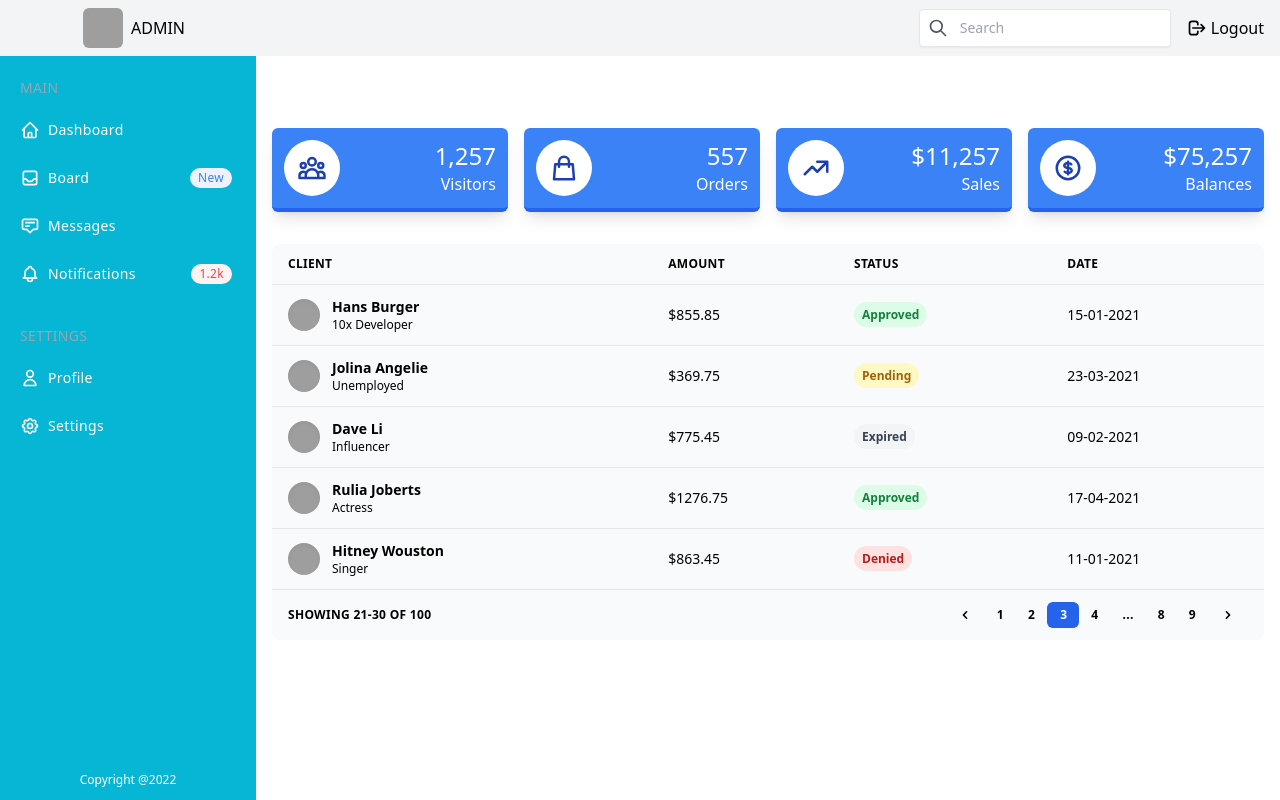
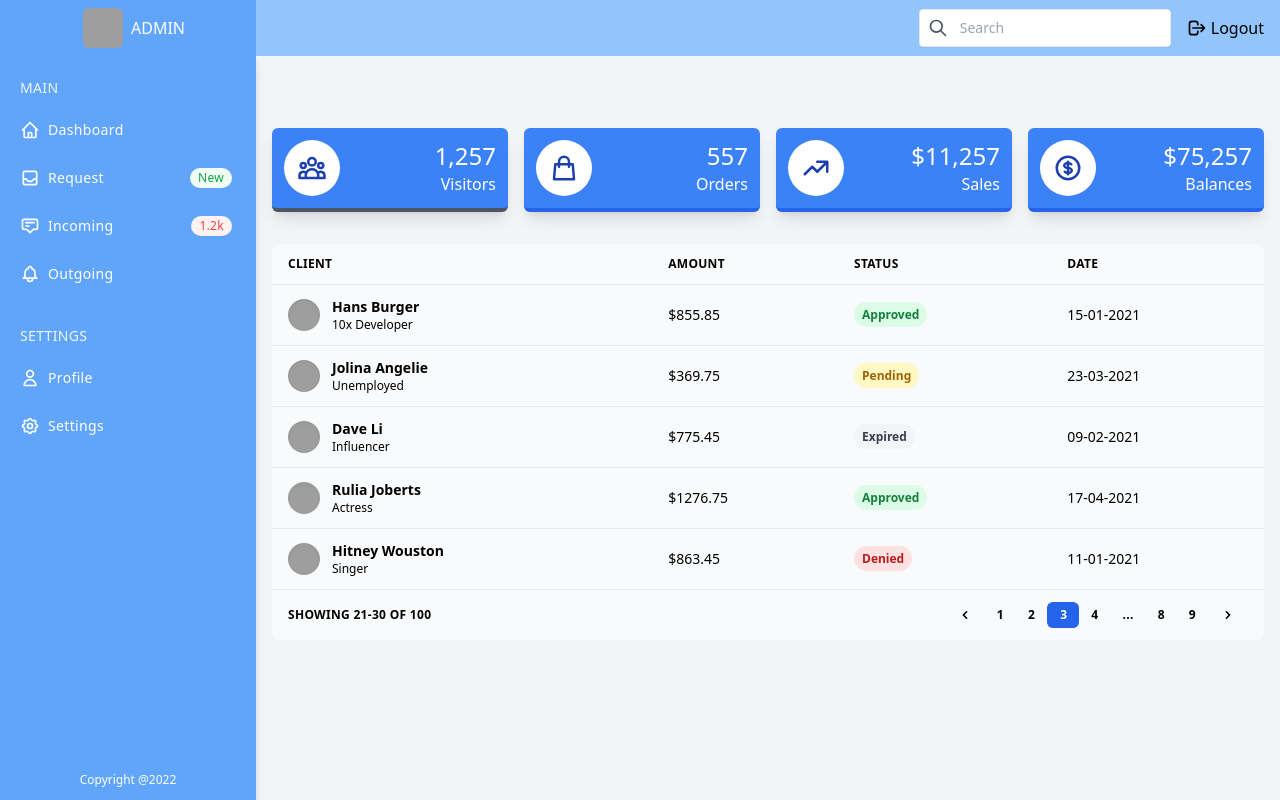
Before and after one commit to jheavejimenez/book-keeping, a React (Create React App) app: page /dashboard in a window 1280 px wide. Built offline with nearby package versions, Linux system fonts and the light colour scheme; grey boxes are pictures that could not be loaded.

Commit message:
changed sidebar's color and nav

```diff
--- a/src/components/Sidebar/Sidebar.jsx
+++ b/src/components/Sidebar/Sidebar.jsx
@@ -6,22 +6,21 @@ function Sidebar () {
         <>
             {/* Dashboard */}
             <div
-                className={"fixed flex flex-col top-14 left-0 w-14 hover:w-64 md:w-64 bg-cyan-500 dark:bg-cyan-500 " +
-                "h-full text-white transition-all duration-300 border-none z-10 sidebar"}
+                className={"fixed flex flex-col top-14 left-0 w-14 hover:w-64 md:w-64 bg-blue-400 " +
+                "h-full text-white transition-all duration-300 drop-shadow-lg border-none z-10 sidebar"}
             >
                 <div className={"overflow-y-auto overflow-x-hidden flex flex-col justify-between flex-grow"}>
                     <ul className="flex flex-col py-4 space-y-1">
                         <li className="px-5 hidden md:block">
                             <div className="flex flex-row items-center h-8">
-                                <div className="text-sm font-light tracking-wide text-gray-400 uppercase">Main</div>
+                                <div className="text-sm font-light tracking-wide text-blue-50 uppercase">Main</div>
                             </div>
                         </li>
 
                         <li>
                             <a href="#"
-                                className={"relative flex flex-row items-center h-11 focus:outline-none hover:bg-blue-800 " +
-                                "dark:hover:bg-gray-600 text-white-600 hover:text-white-800 border-l-4 border-transparent " +
-                                "hover:border-blue-500 dark:hover:border-gray-800 pr-6"}
+                                className={"relative flex flex-row items-center h-11 focus:outline-none hover:bg-white " +
+                                "text-white-600 hover:text-blue-500 border-l-4 border-transparent hover:border-white-500 pr-6"}
                             >
                                 <span className="inline-flex justify-center items-center ml-4">
                                     <svg className="w-5 h-5"
@@ -37,15 +36,14 @@ function Sidebar () {
                                         </path>
                                     </svg>
                                 </span>
-                                <span className="ml-2 text-sm tracking-wide truncate">Dashboard</span>
+                                <span className="ml-2 text-sm font-medium tracking-wide truncate">Dashboard</span>
                             </a>
                         </li>
 
                         <li>
                             <a href="#"
-                                className={"relative flex flex-row items-center h-11 focus:outline-none hover:bg-blue-800 " +
-                                "dark:hover:bg-gray-600 text-white-600 hover:text-white-800 border-l-4 border-transparent " +
-                                "hover:border-blue-500 dark:hover:border-gray-800 pr-6"}
+                                className={"relative flex flex-row items-center h-11 focus:outline-none hover:bg-white " +
+                                "text-white-600 hover:text-blue-500 border-l-4 border-transparent hover:border-white-500 pr-6"}
                             >
                                 <span className="inline-flex justify-center items-center ml-4">
                                     <svg className="w-5 h-5"
@@ -61,19 +59,18 @@ function Sidebar () {
                                         </path>
                                     </svg>
                                 </span>
-                                    <span className="ml-2 text-sm tracking-wide truncate">Board</span>
+                                    <span className="ml-2 text-sm font-medium tracking-wide truncate">Request</span>
                                     <span
                                         className={"hidden md:block px-2 py-0.5 ml-auto text-xs font-medium " +
-                                        "tracking-wide text-blue-500 bg-indigo-50 rounded-full"}
+                                        "tracking-wide text-green-600 bg-green-50 rounded-full "}
                                     >New</span>
                             </a>
                         </li>
 
                         <li>
                             <a href="#"
-                                className={"relative flex flex-row items-center h-11 focus:outline-none hover:bg-blue-800 " +
-                                "dark:hover:bg-gray-600 text-white-600 hover:text-white-800 border-l-4 border-transparent " +
-                                "hover:border-blue-500 dark:hover:border-gray-800 pr-6"}
+                                className={"relative flex flex-row items-center h-11 focus:outline-none hover:bg-white " +
+                                "text-white-600 hover:text-blue-500 border-l-4 border-transparent hover:border-white-500 pr-6"}
                             >
                                 <span className="inline-flex justify-center items-center ml-4">
                                     <svg className="w-5 h-5"
@@ -89,15 +86,18 @@ function Sidebar () {
                                         </path>
                                     </svg>
                                 </span>
-                                <span className="ml-2 text-sm tracking-wide truncate">Messages</span>
+                                <span className="ml-2 text-sm font-medium tracking-wide truncate">Incoming</span>
+                                <span
+                                    className={"hidden md:block px-2 py-0.5 ml-auto text-xs font-medium " +
+                                    "tracking-wide text-red-500 bg-red-50 rounded-full"}
+                                >1.2k</span>
                             </a>
                         </li>
 
                         <li>
                             <a href="#"
-                                className={"relative flex flex-row items-center h-11 focus:outline-none hover:bg-blue-800 " +
-                                "dark:hover:bg-gray-600 text-white-600 hover:text-white-800 border-l-4 border-transparent " +
-                                "hover:border-blue-500 dark:hover:border-gray-800 pr-6"}
+                                className={"relative flex flex-row items-center h-11 focus:outline-none hover:bg-white " +
+                                "text-white-600 hover:text-blue-500 border-l-4 border-transparent hover:border-white-500 pr-6"}
                             >
                                 <span className="inline-flex justify-center items-center ml-4">
                                     <svg className="w-5 h-5"
@@ -113,26 +113,21 @@ function Sidebar () {
                                     </path>
                                 </svg>
                                 </span>
-                                <span className="ml-2 text-sm tracking-wide truncate">Notifications</span>
-                                <span
-                                    className={"hidden md:block px-2 py-0.5 ml-auto text-xs font-medium " +
-                                    "tracking-wide text-red-500 bg-red-50 rounded-full"}
-                                >1.2k</span>
+                                <span className="ml-2 text-sm font-medium tracking-wide truncate">Outgoing</span>
                             </a>
                         </li>
 
                         <li className="px-5 hidden md:block">
                             <div className="flex flex-row items-center mt-5 h-8">
-                                    <div className="text-sm font-light tracking-wide text-gray-400 uppercase">Settings
+                                <div className="text-sm font-light tracking-wide text-blue-50 uppercase">Settings
                                 </div>
                             </div>
                         </li>
 
                         <li>
                             <a href="#"
-                                   className={"relative flex flex-row items-center h-11 focus:outline-none hover:bg-blue-800 " +
-                                   "dark:hover:bg-gray-600 text-white-600 hover:text-white-800 border-l-4 border-transparent " +
-                                   "hover:border-blue-500 dark:hover:border-gray-800 pr-6"}
+                                className={"relative flex flex-row items-center h-11 focus:outline-none hover:bg-white " +
+                                "text-white-600 hover:text-blue-500 border-l-4 border-transparent hover:border-white-500 pr-6"}
                             >
                                 <span className="inline-flex justify-center items-center ml-4">
                                     <svg className="w-5 h-5"
@@ -148,15 +143,14 @@ function Sidebar () {
                                         </path>
                                     </svg>
                                 </span>
-                                    <span className="ml-2 text-sm tracking-wide truncate">Profile</span>
+                                <span className="ml-2 text-sm font-medium tracking-wide truncate">Profile</span>
                             </a>
                         </li>
 
                         <li>
                             <a href="#"
-                                   className={"relative flex flex-row items-center h-11 focus:outline-none hover:bg-blue-800 " +
-                                   "dark:hover:bg-gray-600 text-white-600 hover:text-white-800 border-l-4 border-transparent " +
-                                   "hover:border-blue-500 dark:hover:border-gray-800 pr-6"}
+                                className={"relative flex flex-row items-center h-11 focus:outline-none hover:bg-white " +
+                                "text-white-600 hover:text-blue-500 border-l-4 border-transparent hover:border-white-500 pr-6"}
                             >
                                 <span className="inline-flex justify-center items-center ml-4">
                                     <svg className="w-5 h-5"
@@ -177,7 +171,7 @@ function Sidebar () {
                                         </path>
                                     </svg>
                                 </span>
-                                    <span className="ml-2 text-sm tracking-wide truncate">Settings</span>
+                                <span className="ml-2 text-sm font-medium tracking-wide truncate">Settings</span>
                             </a>
                         </li>
                     </ul>
--- a/src/pages/Admin/Dashboard.jsx
+++ b/src/pages/Admin/Dashboard.jsx
@@ -8,17 +8,17 @@ function Dashboard() {
     return (
         <>
             <div
-                className={"min-h-screen flex flex-col flex-auto flex-shrink-0 antialiased bg-white dark:bg-gray-100 text-black dark:text-white"}>
+                className={"min-h-screen flex flex-col flex-auto flex-shrink-0 antialiased bg-gray-100 text-black"}>
 
                 {/*header*/}
-                <div className={"fixed w-full flex items-center justify-between h-14 text-white bg-gray-100 z-10"}>
+                <div className={"fixed w-full flex items-center justify-between h-14 text-white bg-blue-300 z-10"}>
                     <div
-                        className={"flex items-center justify-start md:justify-center pl-3 w-14 md:w-64 h-14 bg-gray-100 text-black border-none"}>
+                        className={"flex items-center justify-start md:justify-center pl-3 w-14 md:w-64 h-14 bg-blue-400 text-white border-none"}>
                         <img className={"w-7 h-7 md:w-10 md:h-10 mr-2 rounded-md overflow-hidden"}
                             src="https://therminic2018.eu/wp-content/uploads/2018/07/dummy-avatar.jpg" alt="" />
                         <span className="hidden md:block">ADMIN</span>
                     </div>
-                    <div className={"flex justify-between items-center h-14 bg-gray-100 text-black header-right"}>
+                    <div className={"flex justify-between items-center h-14 bg-blue-300 text-black header-right"}>
                         <div
                             className={"bg-white rounded flex items-center w-full max-w-xl mr-4 p-2 shadow-sm border border-gray-200"}>
                             <button className={"outline-none focus:outline-none"}>
@@ -61,8 +61,8 @@ function Dashboard() {
                     <div className={"grid grid-cols-1 sm:grid-cols-2 lg:grid-cols-4 p-4 gap-4"}>
                         <div
                             className={"bg-blue-500 dark:bg-gray-100 text-black shadow-lg rounded-md" +
-                                " flex items-center justify-between p-3 border-b-4 border-blue-600 " +
-                                "dark:border-gray-600 text-white font-medium group"
+                                " flex items-center justify-between p-3 border-b-4 border-gray-600 " +
+                                " text-white font-medium group"
                             }
                         >
                             <div
```
Lines whose indentation alone changed are shown as unchanged.
